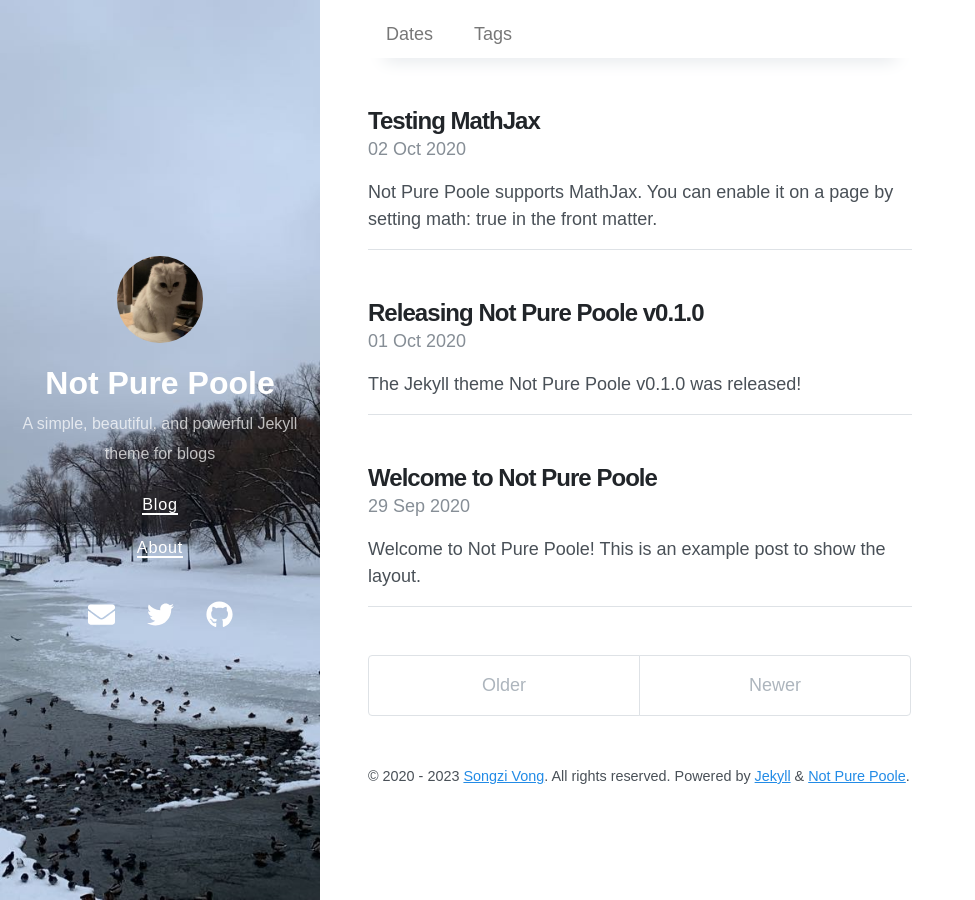
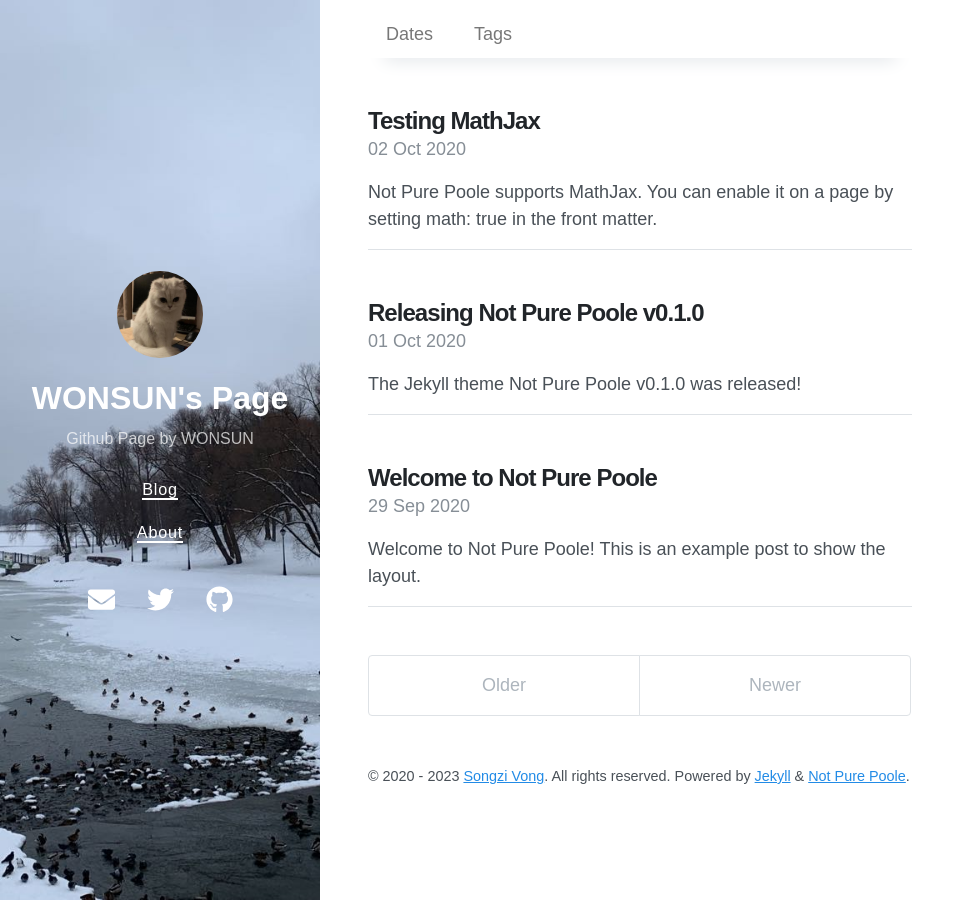
Before and after one commit to ws1811/ws1811.github.io, a Jekyll site: the page built from index.html, in a window 1280 px wide. Shown: the whole page, without its empty margins (0-975 px from the left). Built offline with Jekyll 4.4.1, drawn with Linux system fonts in a browser that asks for light colours; nearby versions of some CDN libraries; the list of posts is cut into pages by our own code.

Commit message:
update profile

```diff
--- a/_config.yml
+++ b/_config.yml
@@ -1,7 +1,7 @@
 # Setup
-title: Not Pure Poole
-description: A simple, beautiful, and powerful Jekyll theme for blogs
-url: https://vszhub.github.io
+title: WONSUN's Page
+description: Github Page by WONSUN
+url: https://github.com/ws1811
 avatar: /avatar.jpeg
 paginate: 5
 permalink: pretty
```
